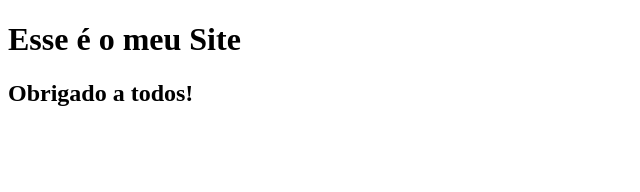
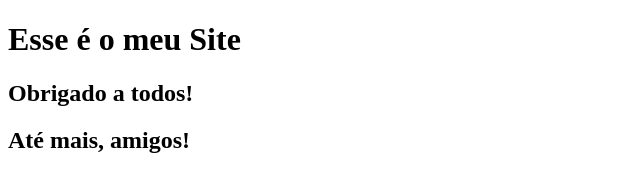
Before and after one commit to CesarTavares/Site--aula, a plain HTML site: page index.html in a window 1280 px wide. Shown: the whole page, without its empty margins (0-640 px from the left). Drawn offline with Linux system fonts and the light colour scheme.

Commit message:
adicionado até mais no index.html

```diff
--- a/index.html
+++ b/index.html
@@ -8,5 +8,6 @@
 <body>
     <h1>Esse é o meu Site</h1>
     <h2>Obrigado a todos!</h2>
+    <h2>Até mais, amigos!</h2>
 </body>
 </html>
```
